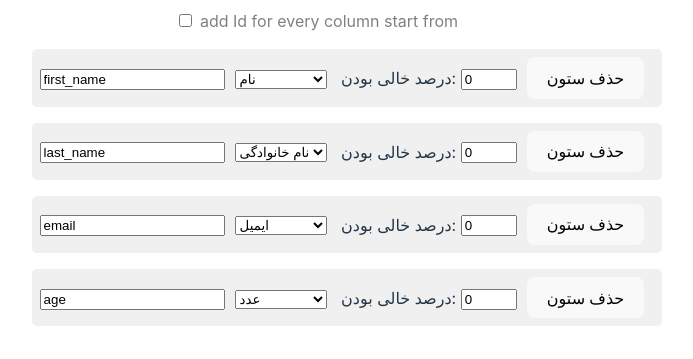
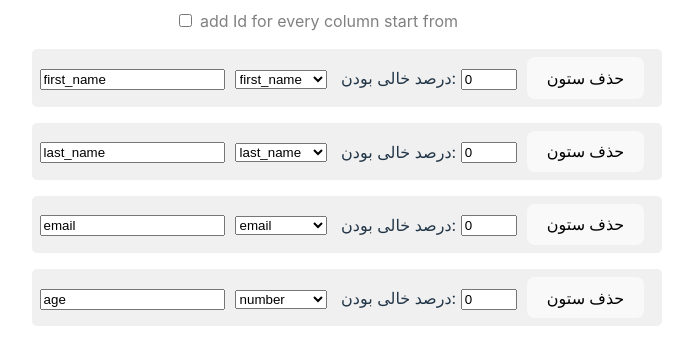
Before and after one commit to mohsen12999/mock-data-generator, a Vue app: page / in a window 1280 px wide. Shown: the part 234-593 px from the top of the page, without its empty margins (293-986 px from the left). Built offline with nearby package versions, Linux system fonts and the light colour scheme.

Commit message:
add more option for data

```diff
--- a/src/components/DataRow.vue
+++ b/src/components/DataRow.vue
@@ -6,12 +6,18 @@
      <div class="row">
       <input type="text" name="" id="" :value="row_name" />
       <select name="" id="" :value="row_type">
-        <option value="number">عدد</option>
-        <option value="first_name">نام</option>
-        <option value="last_name">نام خانوادگی</option>
-        <option value="email">ایمیل</option>
-        <option value="city">شهر</option>
-        <option value="country">کشور</option>
+
+        <option value="number">number</option>
+        <option value="first_name">first_name</option>
+        <option value="last_name">last_name</option>
+        <option value="city">city</option>
+        <option value="country">country</option>
+        <option value="email">email</option>
+        <option value="persian_number">عدد فارسی</option>
+        <option value="persian_first_name">نام</option>
+        <option value="persian_last_name">نام خانوادگی</option>
+        <option value="persian_city">شهر</option>
+        <option value="persian_country">کشور</option>
       </select>
       درصد خالی بودن:
       <input type="number" class="empty_percentage" name="" id="" value="0" />
```
